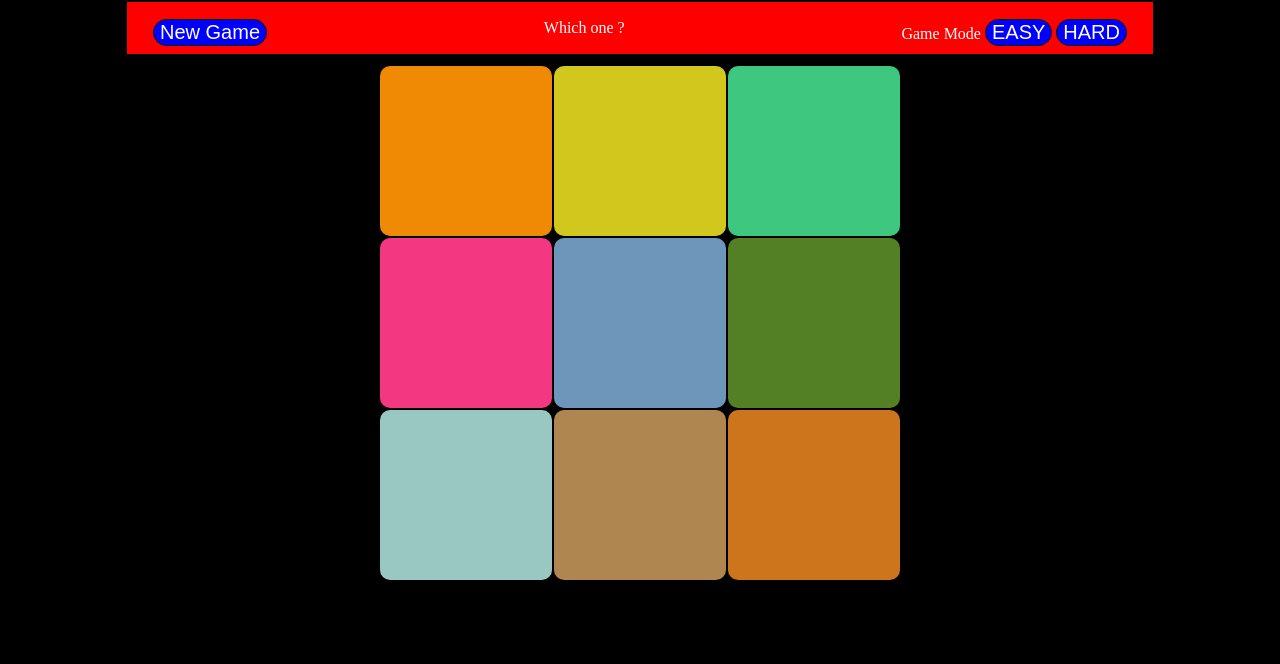
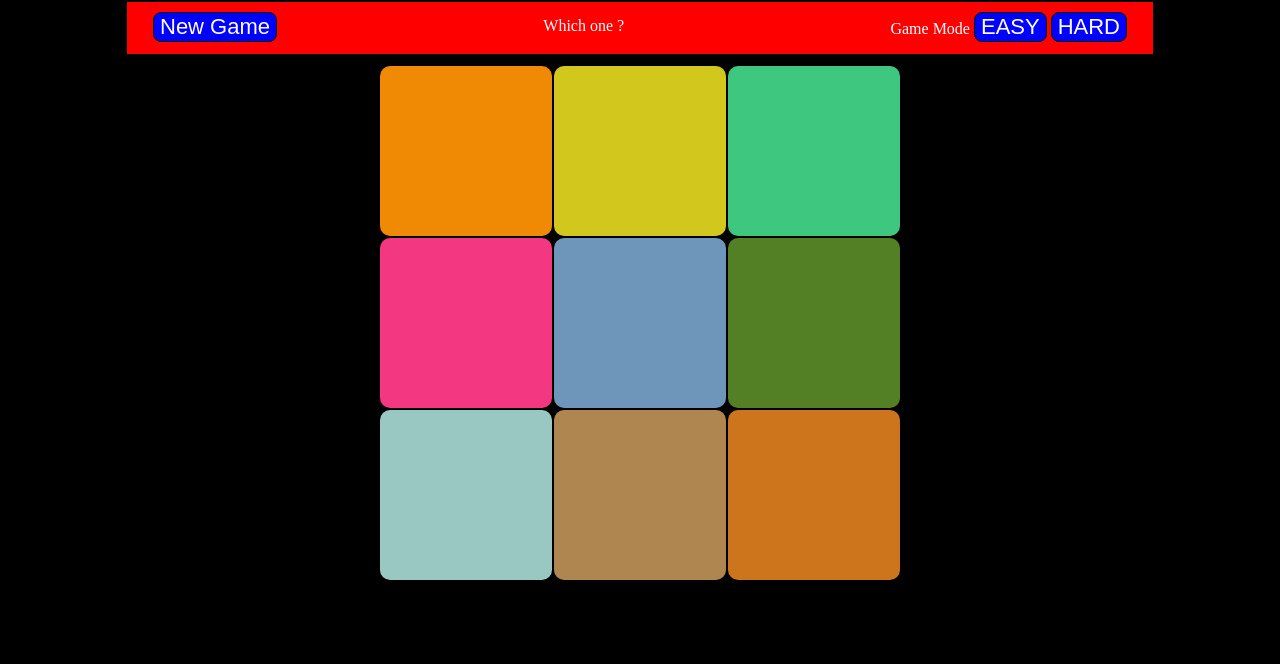
Before and after one commit to baspavlou/Colour-Guess-Game, a plain HTML site: page index.html in a window 1280 px wide. Shown: the part 136-800 px from the top of the page. Drawn offline with Linux system fonts and the light colour scheme.

Commit message:
tweaked buttons

```diff
--- a/style.css
+++ b/style.css
@@ -34,9 +34,15 @@ td{
 	padding:1px;
 	text-align:center;
 }
+#menu p{
+	position:relative;
+	bottom:2px;
+}
 #newgame{
 	float:left;
 	margin-left:25px;
+	position:relative;
+	bottom:5px;
 }
 #newgame:hover{
 	cursor:pointer;
@@ -45,15 +51,19 @@ td{
 #gamemode{
 	float:right;
 	margin-right:25px;
+	position:relative;
+	bottom:5px;
 }
 #score{
 
 }
 button{
 	background-color:blue;
-	font-size:20px;
+	font-size:22px;
 	font-family:sans-serif;
 	color:white;
 	border:1px solid black;
-	border-radius:15px;
+	border-radius:8px;
+	position:relative;
+
 }
```
